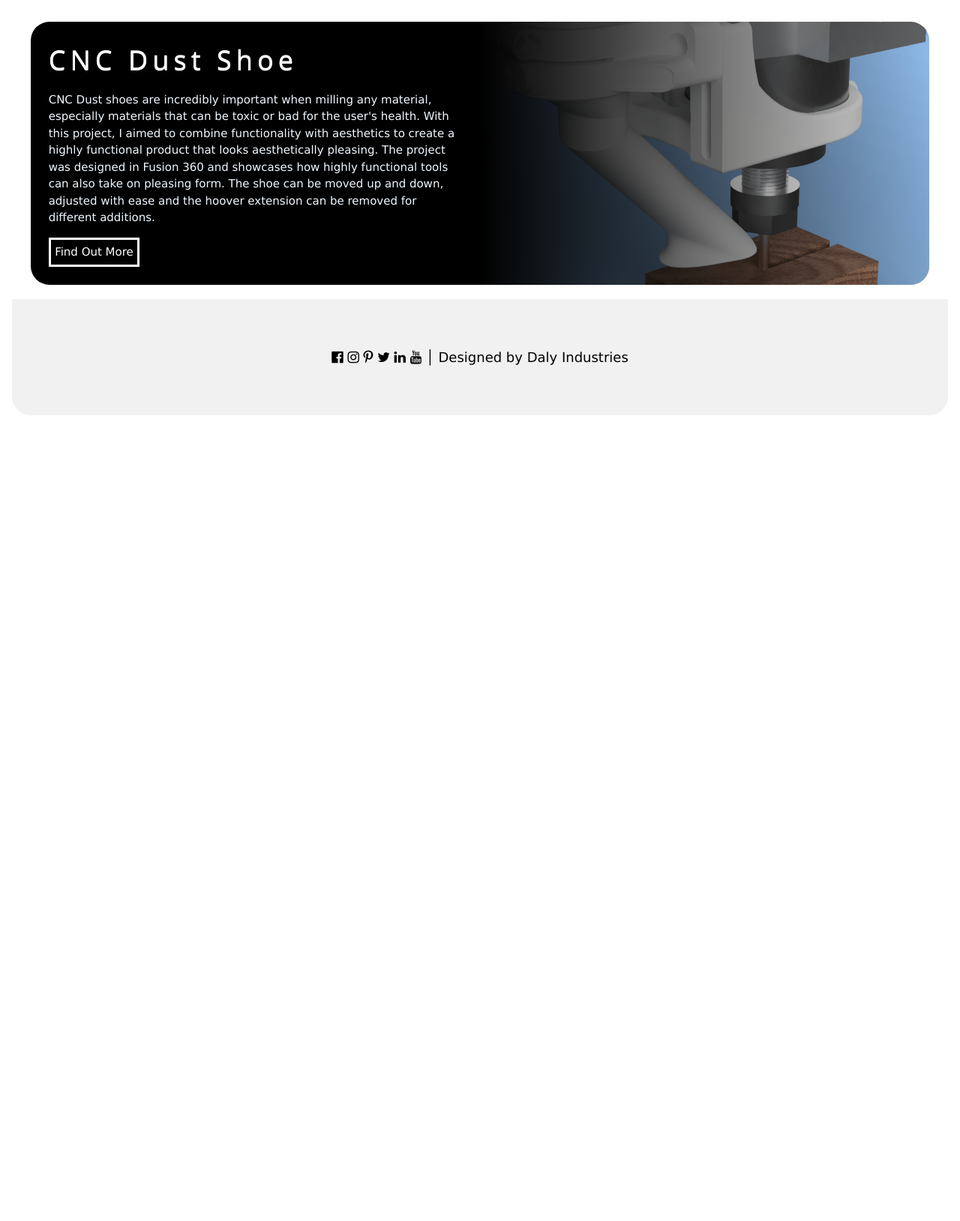
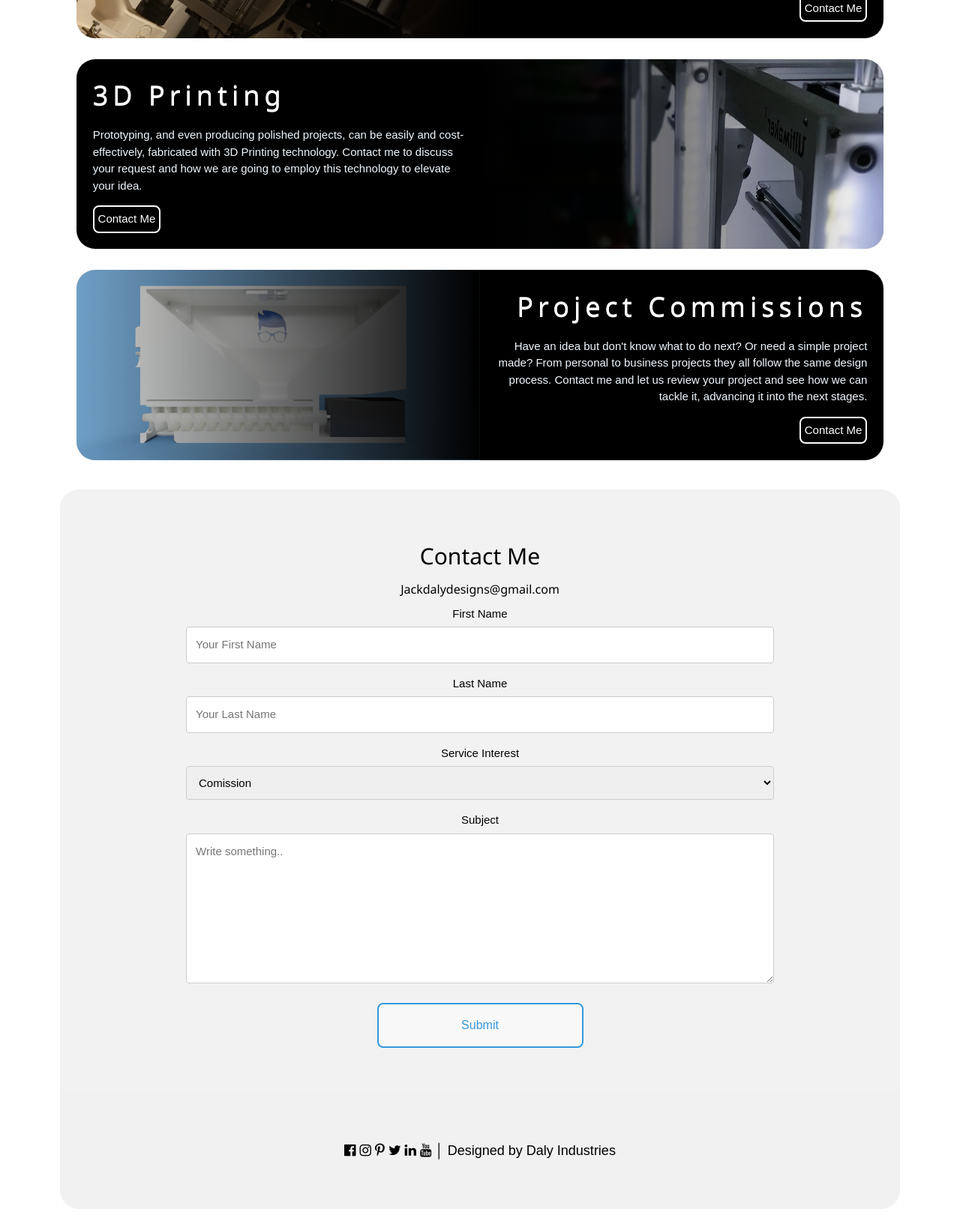
Before and after one commit to jackdaly/jackdaly.github.io, a PHP site: page /shop.html in a window 1280 px wide. Shown: the part 443-2072 px from the top of the page at 75% size. Before the commit the page ends 997 px from the top, so only its background shows below. Run offline with PHP 8.4, Linux system fonts and the light colour scheme.

Commit message:
shop update

```diff
--- a/CSS/stylesheet.css
+++ b/CSS/stylesheet.css
@@ -557,14 +557,15 @@ body {
     color: white;
     align-content: center;
     padding: 1%;
-    border: 3px solid white;
+    border: 0.25vh solid white;
+    border-radius: 1vh;
 
 }
 
 .buttonproj:hover {
-    background-color: #555555;
+    background-color: white;
 
-    color: white;
+    color: black;
 }
 
 .hero-image {
--- a/index.html
+++ b/index.html
@@ -154,6 +154,7 @@
                                         <a href="#about">About</a>
                                         <a href="#portfolio">Portfolio</a>
                                         <a href="#contact">Contact</a>
+                                        <a href="shop.html">Shop</a>
                                     </div>
                                     <div class="w3-padding-16 w3-xxlarge "  >
 
@@ -271,9 +272,11 @@
                                     <div class="w3-padding-32">
                                         <div class="w3-bar w3-border">
                                             <a href="#home" class="w3-bar-item w3-button">Home</a>
+                                            <a href="shop.html" class="w3-bar-item w3-button">Shop</a>
                                             <a href="#about" class="w3-bar-item w3-button">About</a>
                                             <a href="#portfolio" class="w3-bar-item w3-button w3-light-grey">Portfolio</a>
                                             <a href="#contact" class="w3-bar-item w3-button">Contact</a>
+
                                         </div>
 
 
--- a/shop.html
+++ b/shop.html
@@ -70,7 +70,7 @@
         });
     </script>
 
-    <div id="whole" >
+    <div id="whole" style="padding: 0% 5%">
 
         <body onload="myFunction()">
 
@@ -151,9 +151,11 @@
                                     <a href="index.html">
                                         <img  src="images/blue.png"  alt="Me" style="width:50%" id="profilepic"> </a>
                                     <div style=" text-align: center; left: -10px">
-                                        <a href="#about">About</a>
-                                        <a href="#portfolio">Portfolio</a>
+                                        <a href="index.html">About</a>
+                                        <a href="index.html">Portfolio</a>
                                         <a href="#contact">Contact</a>
+                                        <a href="#">Shop</a>
+
                                     </div>
                                     <div class="w3-padding-16 w3-xxlarge "  >
 
@@ -181,22 +183,24 @@
                                 <p>At this moment in time, all services are limited to Qatar</p>
                                 <div class="row" >
 
+
+                                    <h4 class="w3-center" id="portfolio" style="padding-bottom: 1%">What we offer</h2>
+
                                     <!-- ##### -->
-                       <h4 class="w3-center" id="portfolio" style="padding-bottom: 1%">What we offer</h2>
                                     <div class= "containerproj">
                                         <div class="column" style="background-color:#aaa;border-radius: 25px 0px 0px 25px;">
                                             <div class="imgcont" style="background-image:linear-gradient(
                                                                         to right,
                                                                         rgba(0, 0, 0, 0),
                                                                         rgba(0, 0, 0, 5)
-                                                                ), url('./images/fishtankcover.png')"></div>
+                                                                        ), url('./images/cncmill.jpg')"></div>
                                         </div>
                                         <div class="column" style="border-radius: 0px 25px 25px 0px;">
                                             <div class="textcont" style="" align="right">
-                                        <h1>Fabrication</h1>
-                                        <p style="color: aliceblue">Got a part that needs to be brought into reality?</p>
+                                                <h1>CNC Machining</h1>
+                                                <p style="color: aliceblue">Have a project going and need a part? Or have a backlog of parts that need to be fabricated? Contact me, and let's have a conversation about your order, and how we can utilize CNC milling to produce highly polished parts with tight constraints.</p>
                                                 <div align="right" padding="1% 10%">
-                                            <button class="buttonproj"  ><a href="https://www.instructables.com/id/Smart-Tank/" style="text-decoration:none; ">Find Out More</a></button>
+                                                    <button class="buttonproj"  ><a href="#contact" style="text-decoration:none; ">Contact Me</a></button>
                                                 </div>
                                             </div>
                                         </div>
@@ -206,10 +210,10 @@
                                     <div class="containerproj">
                                         <div class="column" style="border-radius: 25px 0px 0px 25px;">
                                             <div class="textcont" style="" align="left">
-                                        <h1>CNC Dust Shoe </h1>
-                                        <p style="color: aliceblue">CNC Dust shoes are incredibly important when milling any material, especially materials that can be toxic or bad for the user's health. With this project, I aimed to combine functionality with aesthetics to create a highly functional product that looks aesthetically pleasing. The project was designed in Fusion 360 and showcases how highly functional tools can also take on pleasing form. The shoe can be moved up and down, adjusted with ease and the hoover extension can be removed for different additions.</p>
+                                                <h1>3D Printing</h1>
+                                                <p style="color: aliceblue">Prototyping, and even producing polished projects, can be easily and cost-effectively, fabricated with 3D Printing technology. Contact me to discuss your request and how we are going to employ this technology to elevate your idea.</p>
                                                 <div align="left" padding="1% 10%">
-                                            <button class="buttonproj"  ><a href="Coming_Soon.html" style="text-decoration:none; ">Find Out More</a></button>
+                                                    <button class="buttonproj"  ><a href="#contact" style="text-decoration:none; ">Contact Me</a></button>
                                                 </div>
                                             </div>
                                         </div>
@@ -221,13 +225,118 @@
                                                                         rgba(0, 0, 0, 0),
                                                                         rgba(0, 0, 0, 1)
 
-                                                                ), url('https://jackdaly.github.io/images/cncshoe (3).png') "></div>
+                                                                        ), url('./images/3dprint4.JPG') "></div>
                                         </div>
                                     </div>
                                     <!-- ##### -->
+
+
+                                    <!-- ##### -->
+
+                                    <div class= "containerproj">
+                                        <div class="column" style="background-color:#aaa;border-radius: 25px 0px 0px 25px;">
+                                            <div class="imgcont" style="background-image:linear-gradient(
+                                                                        to right,
+                                                                        rgba(0, 0, 0, 0),
+                                                                        rgba(0, 0, 0, 5)
+                                                                        ), url('./images/render (2).png')"></div>
+                                        </div>
+                                        <div class="column" style="border-radius: 0px 25px 25px 0px;">
+                                            <div class="textcont" style="" align="right">
+                                                <h1>Project Commissions</h1>
+                                                <p style="color: aliceblue">Have an idea but don't know what to do next? Or need a simple project made? From personal to business projects they all follow the same design process. Contact me and let us review your project and see how we can tackle it, advancing it into the next stages.</p>
+                                                <div align="right" padding="1% 10%">
+                                                    <button class="buttonproj"  ><a href="#contact" style="text-decoration:none; ">Contact Me</a></button>
+                                                </div>
+                                            </div>
+                                        </div>
+                                    </div>
+                                    <!--####-->
+
+
                                 </div>
 
+                                <!-- contact me -->
 
+                                <style>
+                                    body {font-family: Arial, Helvetica, sans-serif;}
+                                    * {box-sizing: border-box;}
+
+                                    input[type=text], select, textarea {
+                                        width: 100%;
+                                        padding: 12px;
+                                        border: 1px solid #ccc;
+                                        border-radius: 4px;
+                                        box-sizing: border-box;
+                                        margin-top: 6px;
+                                        margin-bottom: 16px;
+                                        resize: vertical;
+                                    }
+
+                                    input[type=submitform] {
+                                        background-color: #F8F8F8; /* Green */
+                                        border: 2px solid #3498db;
+                                        color: #3498db;
+                                        padding: 16px 32px;
+                                        text-align: center;
+                                        text-decoration: none;
+                                        display: inline-block;
+                                        font-size: 16px;
+                                        margin: 4px 2px;
+                                        -webkit-transition-duration: 0.4s; /* Safari */
+                                        transition-duration: 0.4s;
+                                        cursor: pointer;
+                                        border-radius: 1vh;
+                                    }
+
+                                    input[type=submitform]:hover {
+                                        background-color: #3498db;
+                                        color: white;
+                                    }
+
+                                    .container {
+                                        border-radius: 5px;
+                                        background-color: #f2f2f2;
+                                        padding: 5% 15%;
+                                        border-radius: 25px 25px 0px 0px;
+                                    }
+                                </style>
+
+                                <body>
+
+
+<br>
+                                    <div class="container" id="contact">
+                                        <h2>Contact Me</h2>
+                                        <h6>Jackdalydesigns@gmail.com</h6>
+                                        <form action="https://mailthis.to/jackdalydesigns@gmail.com" method="POST" encType="multipart/form-data">
+                                            <label for="fname">First Name</label>
+                                            <input type="text" id="fname" name="firstname" placeholder="Your First Name">
+
+                                            <label for="lname">Last Name</label>
+                                            <input type="text" id="lname" name="lastname" placeholder="Your Last Name">
+
+                                            <label for="country">Service Interest</label>
+                                            <select id="country" name="_subject">
+                                                <option value="Comission">Comission</option>
+                                                <option value="Fabrication">Fabrication</option>
+                                                <option value="Other">Other</option>
+                                            </select>
+
+                                            <label for="subject">Subject</label>
+                                            <textarea id="subject" name="subject" placeholder="Write something.." style="height:200px"></textarea>
+
+
+                                            <!-- Redirect to a page after recaptcha -->
+                                            <input type="hidden" name="_after" value="https://jackdaly.github.io/thank_you">
+                                            <!-- Honeypot (to catch comment spam bots) -->
+                                            <input type="hidden" name="_honeypot" value="">
+                                            <!-- Apply a custom confirmation message on the second step -->
+                                            <input type="hidden" name="_confirmation" value="">
+
+                                            <input type="submitform" value="Submit">
+                                        </form>
+                                    </div>
 
 
 
@@ -266,9 +375,10 @@
 
 
 
-
+                                </body>
                                     </div>
-
+                        </div>
+                    </div>
                                 </body>
                         </div>
                         </body>
```
Also changed, not shown: email/feedback_form.html (+3 -70 lines), thank_you.html (added, +96 -0 lines), images/3dprint.jpg (added), images/3dprint2.jpg (added), images/3dprint3.jpg (added), images/3dprint4.jpg (added), images/IMG_20190612_135137_947.jpg (added), images/cncmill.jpg (added), images/project.jpg (added), images/project2.jpg (added). Lines whose indentation alone changed are shown as unchanged.
